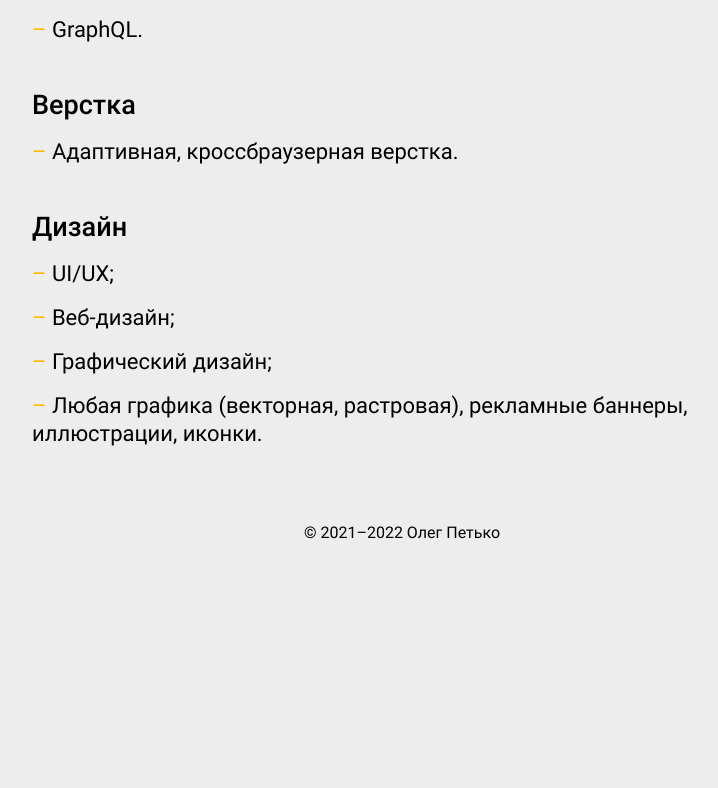
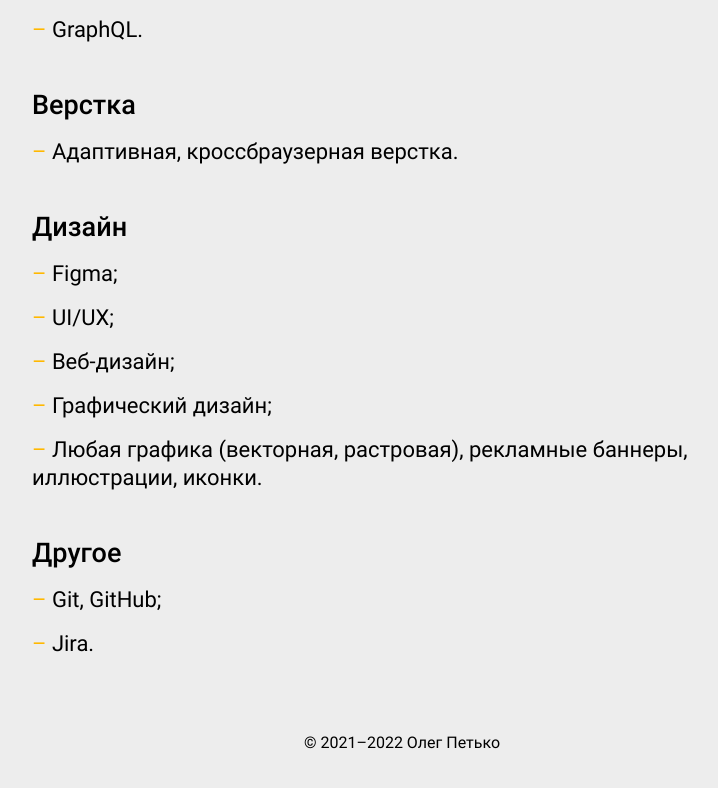
Before and after one commit to odivus/odivus.github.io, a React (Create React App) app: page / in a window 1280 px wide. Shown: the part 1166-1954 px from the top of the page, without its empty margins (238-956 px from the left). Before the commit the page ends 1768 px from the top, so only its background shows below. Built offline with nearby package versions, Linux system fonts and the light colour scheme.

Commit message:
Content update

```diff
--- a/src/components/Main/Main.js
+++ b/src/components/Main/Main.js
@@ -67,10 +67,16 @@ function Main() {
             </ul>
             <h4>Дизайн</h4>
             <ul>
+              <li>Figma;</li>
               <li>UI/UX;</li>
               <li>Веб-дизайн;</li>
               <li>Графический дизайн;</li>
               <li>Любая графика (векторная, растровая), рекламные баннеры, иллюстрации, иконки.</li>
+            </ul>
+            <h4>Другое</h4>
+            <ul>
+              <li>Git, GitHub;</li>
+              <li>Jira.</li>
             </ul>
           </div>
         </div>
```
